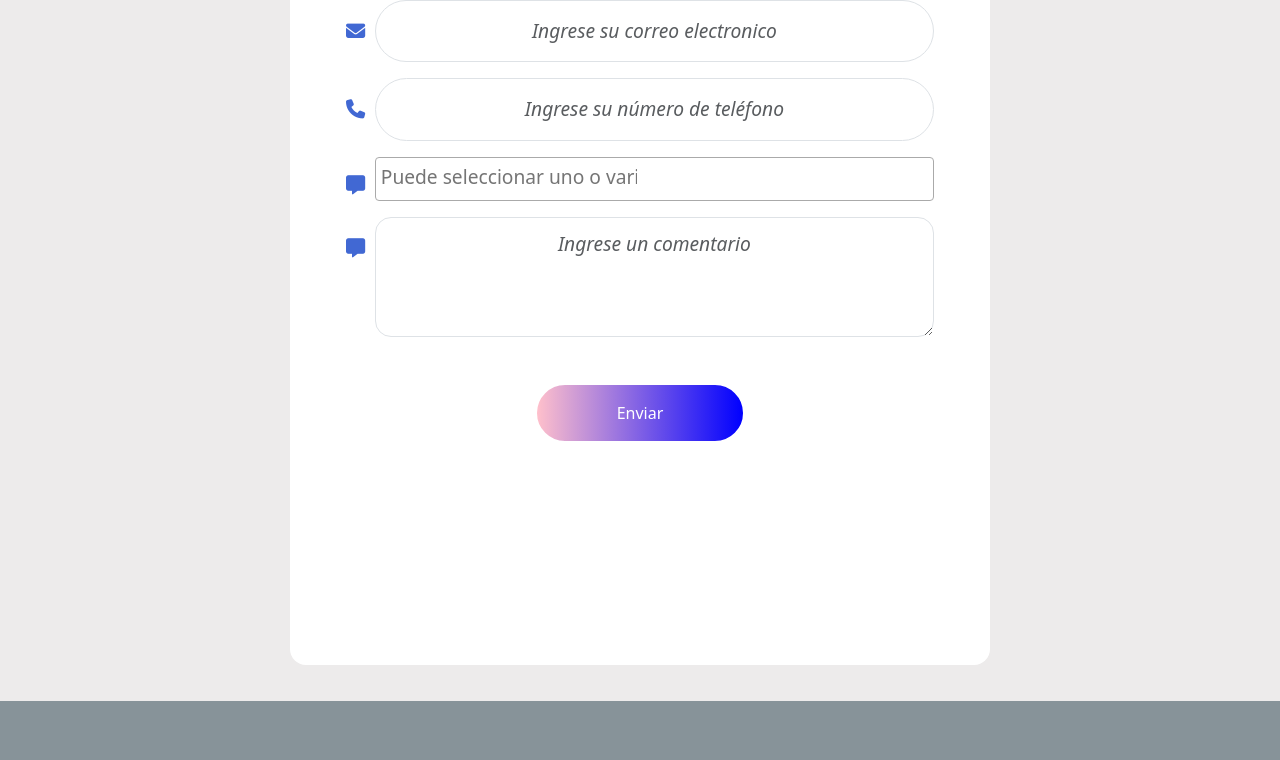
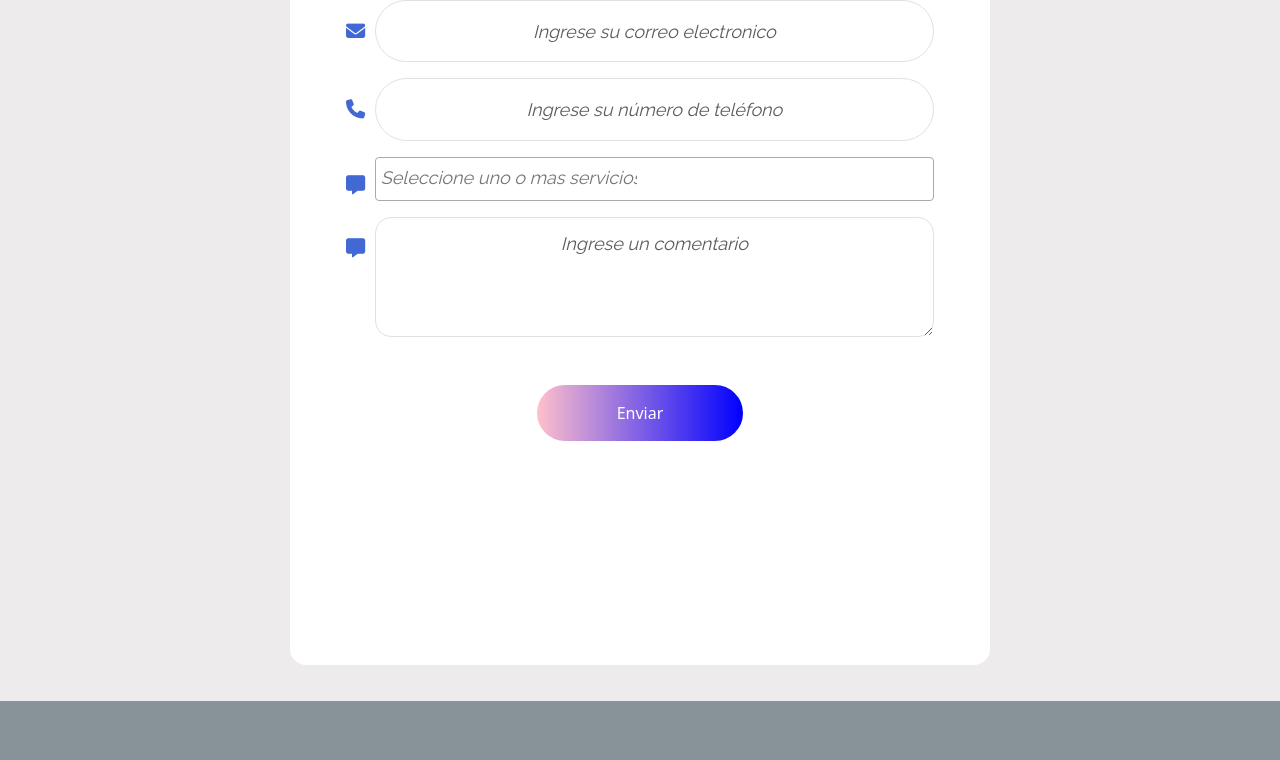
Before and after one commit to leousogral/TP_Integrador_Moyano_Leonardo, a plain HTML site: page index.html in a window 1280 px wide. Shown: the part 2382-3142 px from the top of the page. Drawn offline with nearby package versions, Linux system fonts and the light colour scheme; no server answers; grey boxes are pictures that could not be loaded.

Commit message:
Funciona Validacion Formulario
Falta acomodar el formulario para que los mensajes aparezcan fijos en una posicion

```diff
--- a/css/styles.css
+++ b/css/styles.css
@@ -172,12 +172,6 @@ section article h2{
 
 }
 
-.form__input{
-    position: relative;
-    display:flex;
-    align-items: baseline;
-    margin: 0 auto;
-}
 input::placeholder {
     text-align: center;
     line-height: 100px;/* Centrado vertical */
@@ -188,8 +182,21 @@ textarea::placeholder {
     line-height: 20px;/* Centrado vertical */
 }
 
+::placeholder {
+    font-style: italic;
+    font-size: 18px;
+    font-family: 'Raleway';
+ }
+
 .validacionOK{
     color: rgb(16, 247, 16);
+}
+
+.form__input{
+    position: relative;
+    display:flex;
+    align-items: baseline;
+    margin: 0 auto;
 }
 
 .form__input{
@@ -240,6 +247,7 @@ textarea::placeholder {
     display:flex;
     align-items: baseline;
     margin: 0 auto;
+    font-style: italic;
 }
 
 .form__select{
--- a/index.html
+++ b/index.html
@@ -154,7 +154,7 @@
                     </div>
                     <div class="form__select">
                         <i class="fa-solid fa-message">&nbsp;&nbsp;</i>
-                        <select class="form-control" name="services[]" id="services" multiple="multiple">
+                        <select class="form-control" name="services[]" id="services" multiple="multiple" data-placeholder="Seleccione uno o mas servicios">
                             <option value="firewal">Firewal</option>
                             <option value="vpn">VPN</option>
                             <option value="cyber">Cyberseguridad</option>
@@ -192,12 +192,6 @@
     </footer>
 
     <script>
-        $(document).ready(function () {
-            $('#services').select2({
-                placeholder: "Puede seleccionar uno o varios servicios",
-                allowClear: true
-            });
-        });
         /*$(function () {
             $ds = $('#firewal img');
             $ds.hide().eq(0).show();
--- a/js/client-api.js
+++ b/js/client-api.js
@@ -39,7 +39,7 @@ function sendRequest() {
             $("#showApi").html(datos);
         },
         complete: function () {
-            /* Se actualiza cada en 60 segundos */
+            /* Se actualiza cada 60 segundos */
             setTimeout(function () {
                 sendRequest();
             }, 60000);
--- a/js/form_contact.js
+++ b/js/form_contact.js
@@ -1,3 +1,9 @@
+$(document).ready(function () {
+    $('#services').select2();
+
+    var services = document.querySelector("#services");
+
+    console.log(services)
     $("#form_contact").validate({
         rules: {
             name: {
@@ -13,8 +19,8 @@ $("#form_contact").validate({
                 number: true,
                 minlength: 10
             },
-        'servicios[]': {
-            required:true
+            'services[]': {
+                required: true,
             },
             mensaje: {
                 required: true,
@@ -35,8 +41,8 @@ $("#form_contact").validate({
             number: "Solo puede ingresar números",
             minlength: "Como mínimo 10 números"
         },
-        'servicios[]': {
-            required: "aspkdjaskldfjasldkfjasodkfasldkfjasl{dkjfñlaskdfñlaskdfjl"
+        'services[]': {
+            required: "Debe seleccionar alguno o mas de un servicio",
         },
         mensaje: {
             required: "Debe ingresar un comentario",
@@ -48,3 +54,4 @@ $("#form_contact").validate({
     },
     errorElement: 'div'
 });
+});
```
Lines whose indentation alone changed are shown as unchanged.
